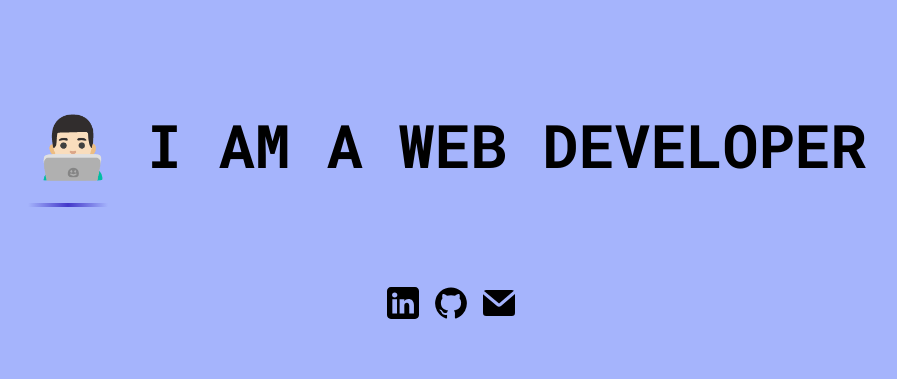
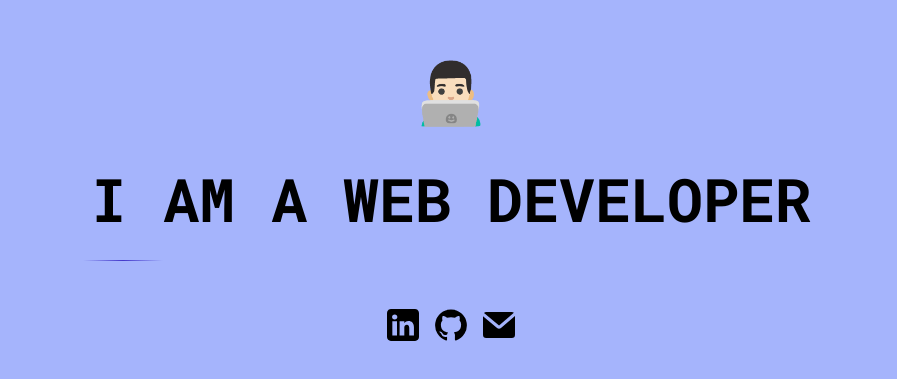
Before and after one commit to lyonsun/next-portfolio, a Next.js app: page / in a window 1280 px wide. Shown: the part 199-578 px from the top of the page, without its empty margins (189-1086 px from the left). Built offline with nearby package versions, Linux system fonts and the light colour scheme.

Commit message:
feat: multiple headlines & code refactoring

```diff
--- /dev/null
+++ b/app/components/Headline.tsx
@@ -0,0 +1,95 @@
+'use client';
+
+import { motion } from 'framer-motion';
+import { FC, useEffect, useRef, useState } from 'react';
+import { chars, defaultHeadline, headlines } from '../data';
+
+const Headline: FC = () => {
+    const [headline, setHeadline] = useState(defaultHeadline);
+    const [animateVariant, setAnimateVariant] = useState('initial');
+    const [width, setWidth] = useState(0);
+    const headingRef = useRef<HTMLHeadingElement>(null);
+    const headlineTextRef = useRef<HTMLHeadingElement>(null);
+
+    const variants = {
+        initial: {
+            x: '0',
+        },
+        enter: {
+            x: `${width - 76}px`,
+        },
+    };
+
+    let interalId: number;
+    let numberOfIteration = 0;
+    const updateHeadline = (target: HTMLSpanElement) => {
+        if (interalId) {
+            window.clearInterval(interalId);
+        }
+        const newHeadline =
+            headlines[
+                Math.floor(Math.random() * headlines.length)
+            ].toUpperCase();
+        setHeadline(newHeadline);
+        interalId = window.setInterval(() => {
+            target.innerText = newHeadline
+                .split('')
+                .map((char, index) => {
+                    return index < numberOfIteration
+                        ? char
+                        : chars[Math.floor(Math.random() * chars.length)];
+                })
+                .join('');
+            if (numberOfIteration > newHeadline.length) {
+                window.clearInterval(interalId);
+            }
+
+            numberOfIteration += 1;
+        }, 100);
+    };
+
+    const handleMouseEnter = (e: React.MouseEvent<HTMLSpanElement>) => {
+        const target = e.target as HTMLSpanElement;
+        updateHeadline(target);
+        setAnimateVariant('enter');
+    };
+
+    const handleMouseLeave = () => {
+        setHeadline(headline.toUpperCase());
+        setAnimateVariant('initial');
+    };
+
+    useEffect(() => {
+        if (!headingRef.current) return;
+        setWidth(headingRef.current.offsetWidth);
+    }, []);
+
+    return (
+        <div className="relative">
+            <motion.div
+                className="absolute w-20 h-px bottom-0 bg-gradient-to-r from-indigo-300 via-indigo-700 to-indigo-300 origin-left"
+                variants={variants}
+                animate={animateVariant}
+                transition={{
+                    ease: 'easeInOut',
+                    duration: 0.4,
+                }}
+            />
+
+            <h1
+                ref={headingRef}
+                className="text-2xl md:text-4xl lg:text-6xl font-bold text-center px-2 py-4 md:py-8"
+            >
+                <span
+                    ref={headlineTextRef}
+                    onMouseEnter={handleMouseEnter}
+                    onMouseLeave={handleMouseLeave}
+                >
+                    {headline.toUpperCase()}
+                </span>
+            </h1>
+        </div>
+    );
+};
+
+export { Headline };
--- /dev/null
+++ b/app/data/index.ts
@@ -0,0 +1,22 @@
+const defaultHeadline = 'I am a web developer';
+const headlines = [
+    'I am a web developer',
+    'I am based in Finland',
+    'I am a frontend developer',
+    'I am a backend developer',
+    'I am a fullstack developer',
+    'I code in typescript',
+    'I code in javascript',
+    'I code in php',
+    'I code in golang',
+    'I code in ruby',
+    'I code in python',
+    'I love playing chess',
+    'I love reading',
+    'I love fishing',
+    'I love photographing',
+    'I love playing basketball',
+];
+const chars = 'abcdefghijklmnopqrstuvwxyzABCDEFGHIJKLMNOPQRSTUVWXYZ0123456789';
+
+export { defaultHeadline, headlines, chars };
--- a/app/page.tsx
+++ b/app/page.tsx
@@ -1,97 +1,15 @@
 'use client';
 
-import { FC, useEffect, useRef, useState } from 'react';
-import { motion } from 'framer-motion';
+import { FC } from 'react';
 import { SocialLink } from './components/SocialLink';
+import { Headline } from './components/Headline';
 
-const Home: FC = () => {
-    const defaultHeadline = 'I AM A WEB DEVELOPER';
-    const chars =
-        'abcdefghijklmnopqrstuvwxyzABCDEFGHIJKLMNOPQRSTUVWXYZ0123456789';
-
-    const [headline, setHeadline] = useState(defaultHeadline);
-    const [animateVariant, setAnimateVariant] = useState('initial');
-    const [width, setWidth] = useState(0);
-    const headingRef = useRef<HTMLHeadingElement>(null);
-    const headlineTextRef = useRef<HTMLHeadingElement>(null);
-
-    const variants = {
-        initial: {
-            x: '0',
-        },
-        enter: {
-            x: `${width - 76}px`,
-        },
-    };
-
-    let interalId: number;
-    let numberOfIteration = 0;
-    const updateHeadline = (target: HTMLSpanElement) => {
-        if (interalId) {
-            window.clearInterval(interalId);
-        }
-        interalId = window.setInterval(() => {
-            target.innerText = defaultHeadline
-                .split('')
-                .map((char, index) => {
-                    return index < numberOfIteration
-                        ? char
-                        : chars[Math.floor(Math.random() * chars.length)];
-                })
-                .join('');
-
-            if (numberOfIteration > defaultHeadline.length) {
-                window.clearInterval(interalId);
-            }
-
-            numberOfIteration += 1;
-        }, 100);
-    };
-
-    const handleMouseEnter = (e: React.MouseEvent<HTMLSpanElement>) => {
-        const target = e.target as HTMLSpanElement;
-        updateHeadline(target);
-        setAnimateVariant('enter');
-    };
-
-    const handleMouseLeave = () => {
-        setHeadline(defaultHeadline);
-        setAnimateVariant('initial');
-    };
-
-    useEffect(() => {
-        if (!headingRef.current) return;
-        setWidth(headingRef.current.offsetWidth);
-    }, []);
-
-    return (
+const Home: FC = () => (
     <div className="relative bg-indigo-300 overflow-hidden">
-            <div className="h-screen w-screen flex flex-col justify-center items-center gap-20">
-                <div className="relative">
-                    <motion.div
-                        className="absolute w-20 h-1 bottom-0 bg-gradient-to-r from-indigo-300 via-indigo-700 to-indigo-300"
-                        variants={variants}
-                        animate={animateVariant}
-                        transition={{
-                            ease: 'easeInOut',
-                            duration: 0.4,
-                        }}
-                    />
-                    <h1
-                        ref={headingRef}
-                        className="text-2xl md:text-4xl lg:text-6xl font-bold text-center px-2 py-4 md:py-8"
-                    >
-                        👨🏻‍💻&nbsp;
-                        <span
-                            ref={headlineTextRef}
-                            onMouseEnter={handleMouseEnter}
-                            onMouseLeave={handleMouseLeave}
-                        >
-                            {headline}
-                        </span>
-                    </h1>
-                </div>
-                <div className="flex justify-center items-center gap-4">
+        <div className="h-screen w-screen flex flex-col justify-center items-center gap-4">
+            <div className="text-6xl">👨🏻‍💻</div>
+            <Headline />
+            <div className="flex justify-center items-center gap-4 mt-8">
                 <SocialLink
                     linkURL="https://www.linkedin.com/in/lyonsun7"
                     iconURL="/images/linkedin.svg"
@@ -113,6 +31,5 @@ const Home: FC = () => {
         </div>
     </div>
 );
-};
 
 export default Home;
```
Lines whose indentation alone changed are shown as unchanged.
